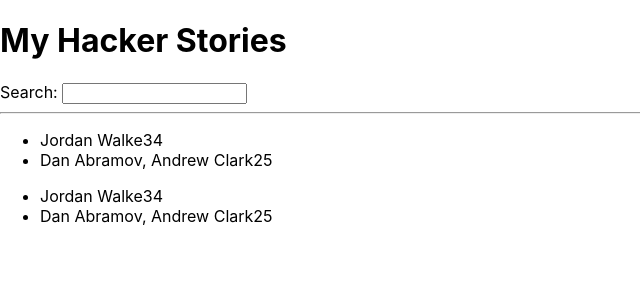
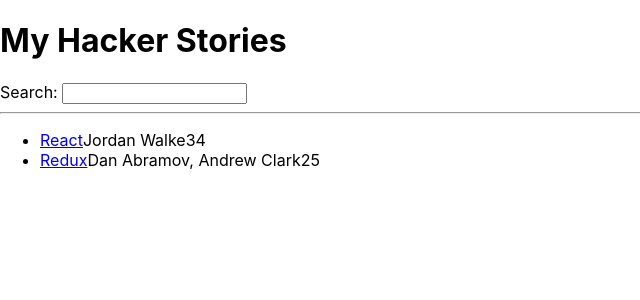
Before and after one commit to Ekaterina-Bondareva/blog_site, a React (Create React App) app: page / in a window 1280 px wide. Shown: the top 300 px of the page, without its empty margins (0-640 px from the left). Built offline with nearby package versions, Linux system fonts and the light colour scheme.

Commit message:
Adding react props

```diff
--- a/src/App.js
+++ b/src/App.js
@@ -1,6 +1,8 @@
 import * as React from 'react';
 
-const list = [
+//definition of App component
+const App = () => {
+  const stories = [
     {
       title: 'React',
       url: 'https://react.js.org/',
@@ -19,8 +21,7 @@
     },
   ];
 
-//definition of App component
-const App = () => (
+  return (
     <div>
       <h1>My Hacker Stories</h1>
 
@@ -29,11 +30,10 @@
       <hr />
 
       {/*creating an instance of List component */}
-    <List />
-    {/*creating another instance of List component */}
-    <List />
+      <List list={stories} />
     </div>
   );
+};
 
 const Search = () => {
   const handleChange = (event) => {
@@ -48,19 +48,23 @@
 };
 
 //definition of List component
-const List = () => (
+const List = (props) => (
   <ul>
-    {list.map((item) => (
-      <li key={item.objectID}>
-        <span>
-          <a href={item.url}>{item.tetli}</a>
-        </span>
-        <span>{item.author}</span>
-        <span>{item.num_comments}</span>
-        <span>{item.points}</span>
-      </li>
+    {props.list.map((item) => (
+      <Item key={item.objectID} item={item} />
     ))}
   </ul>
 );
 
+const Item = (props) => (
+  <li>
+    <span>
+      <a href={props.item.url}>{props.item.title}</a>
+    </span>
+    <span>{props.item.author}</span>
+    <span>{props.item.num_comments}</span>
+    <span>{props.item.points}</span>
+  </li>
+);
+
 export default App;
```
Lines whose indentation alone changed are shown as unchanged.
